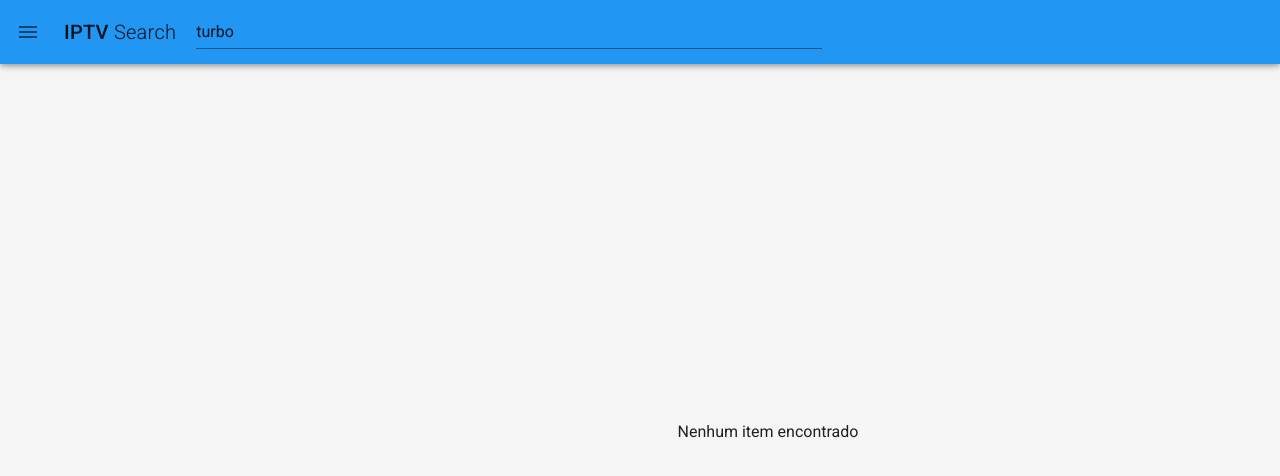
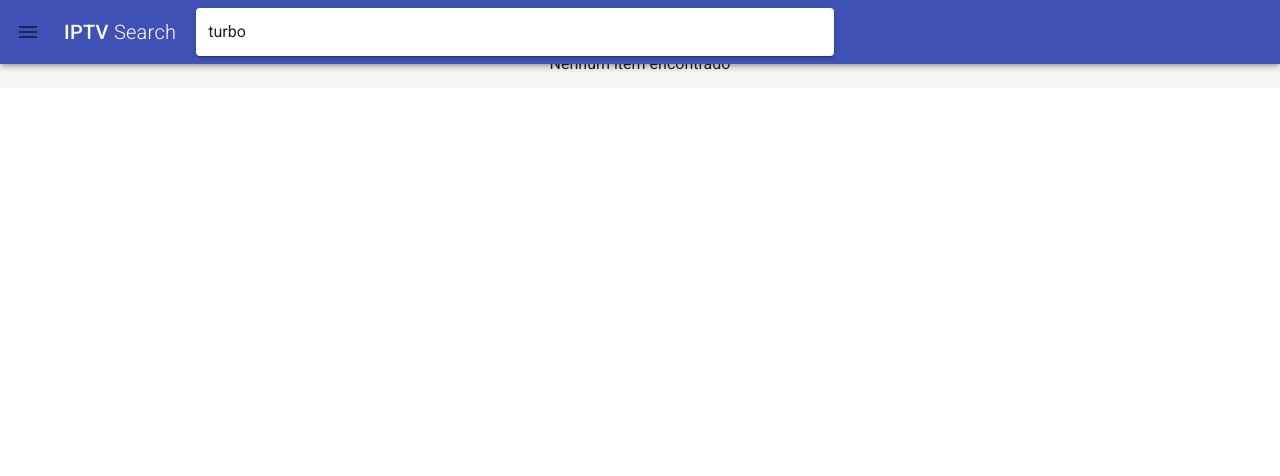
Before and after one commit to lucasvsouza28/iptv-search-vue, a Vue app: page / in a window 1280 px wide. Shown: the top 476 px of the page. Built offline with nearby package versions, Linux system fonts and the light colour scheme.

Commit message:
Criação do componente de resultados da pesquisa

```diff
--- a/package.json
+++ b/package.json
@@ -6,7 +6,7 @@
     "serve": "vue-cli-service serve",
     "build:ui": "vue-cli-service build",
     "lint": "vue-cli-service lint",
-    "dev:api": "ts-node-dev --transpileOnly --respawn ./api/src/program.ts",
+    "dev:api": "ts-node-dev --transpileOnly --respawn --project ./api/tsconfig.json ./api/src/program.ts",
     "build:api": "tsc -p ./api/tsconfig.json",
     "serve:api": "tsc -p ./api/tsconfig.json && nodemon ./dist/api/program.js"
   },
--- a/src/App.vue
+++ b/src/App.vue
@@ -3,13 +3,14 @@
     <v-app-bar
       app
       clipped-left
-      color="blue"
+      color="indigo"
     >
       <v-app-bar-nav-icon @click="drawer = !drawer"></v-app-bar-nav-icon>
-      <span class="title ml-3 mr-5">IPTV&nbsp;<span class="font-weight-light">Search</span></span>
+      <span class="title ml-3 mr-5 white--text">IPTV&nbsp;<span class="font-weight-light">Search</span></span>
       <v-text-field
-        flat
+        solo
         hide-details
+        class="white--text"
         v-model="query"
         v-on:keyup.enter="doSearch"
       ></v-text-field>
@@ -75,41 +76,10 @@
     <v-content>
       <v-container
         fluid
-        class="grey lighten-4 fill-height"
+        class="grey lighten-4"
       >
-        <v-row
-          justify="center"
-          align="center"
-        >
-
-
-
-
-        <div v-if="!searchResult || (searchResult && !searchResult.groups)">Nenhum item encontrado</div>
-        <div v-else>
-          <v-flex v-for="(group, index) in searchResult.groups" :key="`group-${index}`">
-            <v-subheader>{{ group.groupName }}</v-subheader>
-            <v-card
-                class="mx-auto"
-                :outlined="true"
-                :raised="true"
-                v-for="(item, index_i) in group.Items" :key="`item-${index_i}`"
-                width="22%"
-              >
-                <v-img
-                  v-if="item.imgUrl"
-                  class="white--text"
-                  height="200px"
-                  src="item.imgUrl.trim()"
-                >
-                  <v-card-title class="align-end fill-height">{{ item.title }} - {{ item.imgUrl }}</v-card-title>
-                </v-img>
-              </v-card>
-              <v-divider />
-          </v-flex>
-        </div>
-
-
+        <v-row align="center">
+          <SearchResult :data="searchResult"></SearchResult>
         </v-row>
       </v-container>
     </v-content>
@@ -117,17 +87,16 @@
 </template>
 
 <script lang="ts">
+const axios = require('axios');
 import Vue from 'vue';
-const axios = require('axios');
-import HelloWorld from './components/HelloWorld.vue';
+import SearchResult from './components/SearchResult.vue';
 
 export default Vue.extend({
   name: 'App',
   components: {
-    HelloWorld,
+    SearchResult
   },
   async mounted() {
-
   },
   methods: {
     doSearch: async function() {
@@ -141,7 +110,7 @@ export default Vue.extend({
     url: 'http://clubsrv.me/get.php?username=1drM3Cdf3&password=fireurl.co&output=ts&type=m3u_plus',
     searchResult: null,
 
-    drawer: null,
+    drawer: false,
       items: [
       ],
   }),
--- /dev/null
+++ b/src/components/SearchResult.vue
@@ -0,0 +1,43 @@
+<template>
+    <v-row align="center" justify="center" v-if="!data || (data && !data.groups.length)">Nenhum item encontrado</v-row>
+    <div style="width: 100%;" v-else>
+        <v-row v-for="(group, i) in data.groups" :key="`group-${i}`">
+        <v-subheader class="headline">{{ group.groupName }}</v-subheader>
+        <v-container fluid>
+            <v-row>
+
+                <v-card
+                    class="d-inline-flex pa-2 ml-4"
+                    v-for="(item, j) in group.Items" :key="`item-${j}`"
+                    width="200px"
+                >
+                    <v-img
+                    v-if="item.imgUrl"
+                    class="white--text"
+                    height="80px"
+                    v-bind:src="item.imgUrl"
+                    >
+                    <v-card-title class="align-end fill-height">{{ item.title }}</v-card-title>
+                    </v-img>
+                </v-card>
+
+            </v-row>
+            <v-divider style="margin-top: 20px"></v-divider>
+            </v-container>
+        </v-row>
+    </div>
+</template>
+
+<script lang="ts">
+import Vue from 'vue'
+export default Vue.extend({
+    name: 'SearchResult',
+    props: ["data"]
+
+
+})
+</script>
+
+<style>
+
+</style>
--- a/tsconfig.json
+++ b/tsconfig.json
@@ -7,7 +7,7 @@
     "importHelpers": true,
     "moduleResolution": "node",
     "experimentalDecorators": true,
-    "esModuleInterop": true,
+    //"esModuleInterop": true,
     "allowSyntheticDefaultImports": true,
     "sourceMap": true,
     "baseUrl": ".",
```
Also changed, not shown: api/tsconfig.json (line endings or trailing spaces).
